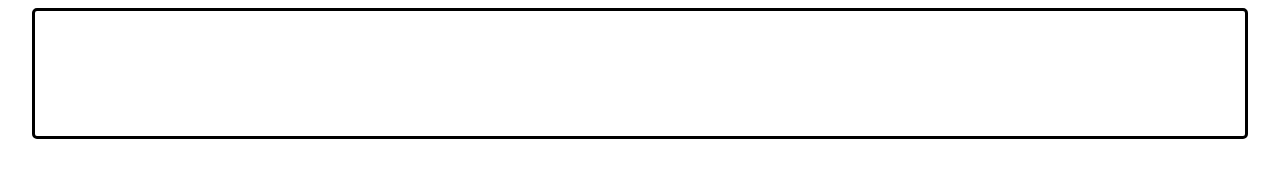
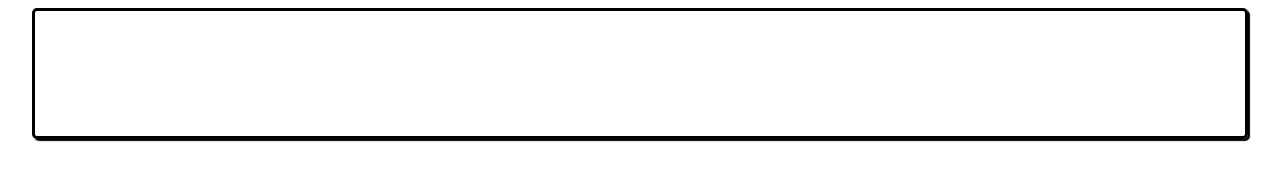
Before and after one commit to shad0wh3x1/widget, a plain HTML site: page greetings.html in a window 1280 px wide. Drawn offline with Linux system fonts and the light colour scheme.

Commit message:
Update greetings.html

```diff
--- a/greetings.html
+++ b/greetings.html
@@ -26,7 +26,7 @@
             margin: auto;
             border: 3px solid #000000;
             border-radius: 5px;
-            box-shadow: 2px 2px 1px 0px #FFFFFF;
+            box-shadow: 2px 2px 1px 0px #000000;
 
         }
 
```
